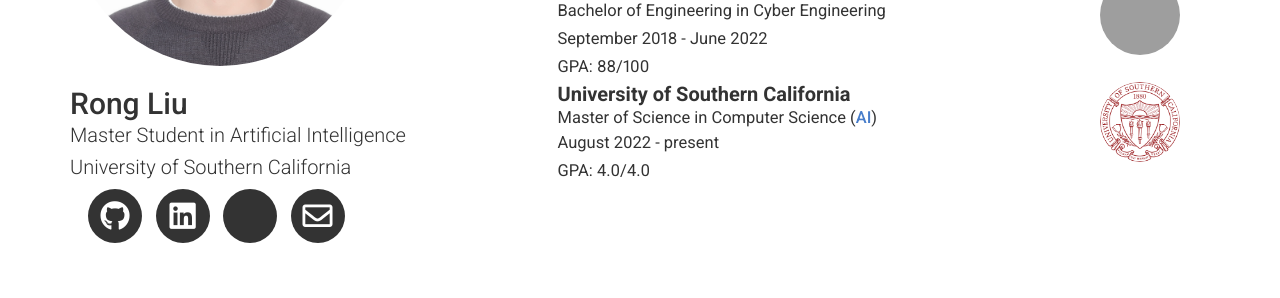
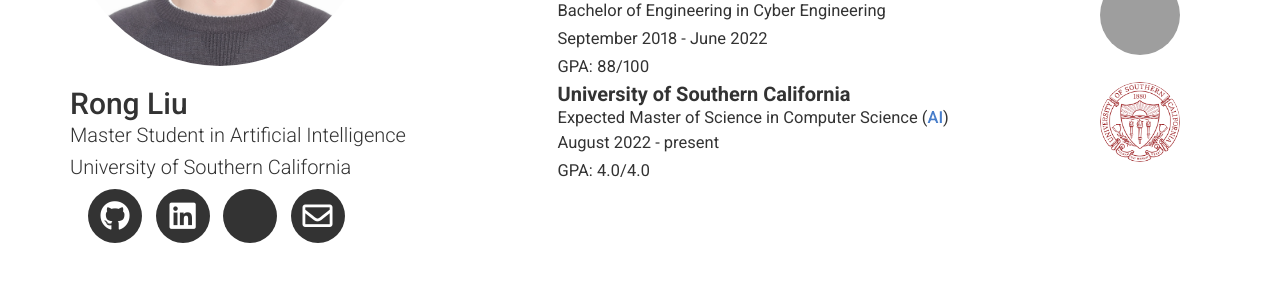
Before and after one commit to RongLiu-Leo/rongliu-leo.github.io, a Jekyll site: the page built from index.md, in a window 1280 px wide and 900 px high, cut to the strip 274-572 px from the top of the window. Built offline with Jekyll 4.4.1, drawn with Linux system fonts in a browser that asks for light colours; nearby versions of some CDN libraries; a style sheet for code colours, icons or effects is not loaded; grey boxes are pictures that could not be loaded.

Commit message:
Update header.html

```diff
--- a/_includes/header.html
+++ b/_includes/header.html
@@ -92,7 +92,7 @@
             <h4 id="university-of-southern-california" style="display: inline;"><b>University of Southern California</b></h4>
             <i>August 2022 - present</i>
           </div>
-          <p style="display: inline;">Master of Science in Computer Science (<a href="https://www.cs.usc.edu/academic-programs/masters/artificial-intelligence/">AI</a>)</p>
+          <p style="display: inline;">Expected Master of Science in Computer Science (<a href="https://www.cs.usc.edu/academic-programs/masters/artificial-intelligence/">AI</a>)</p>
           <p class="no-print">August 2022 - present</p>
           <p>GPA: 4.0/4.0</p>
         </div>
```
